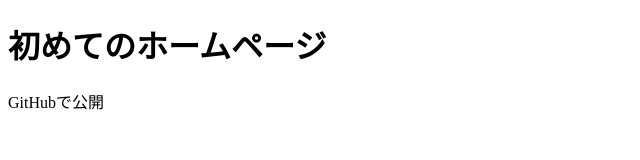
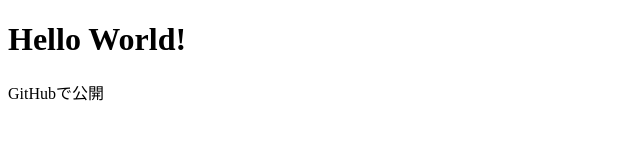
Before and after one commit to taiju17/html001, a plain HTML site: page index.html in a window 1280 px wide. Shown: the whole page, without its empty margins (0-640 px from the left). Drawn offline with Linux system fonts and the light colour scheme.

Commit message:
Update index.html

```diff
--- a/index.html
+++ b/index.html
@@ -5,7 +5,7 @@
  </head>
 
  <body>
-   <h1>初めてのホームページ</h1>
+   <h1>Hello World!</h1>
     <p>GitHubで公開</p>
  </body>
 </html>
```
